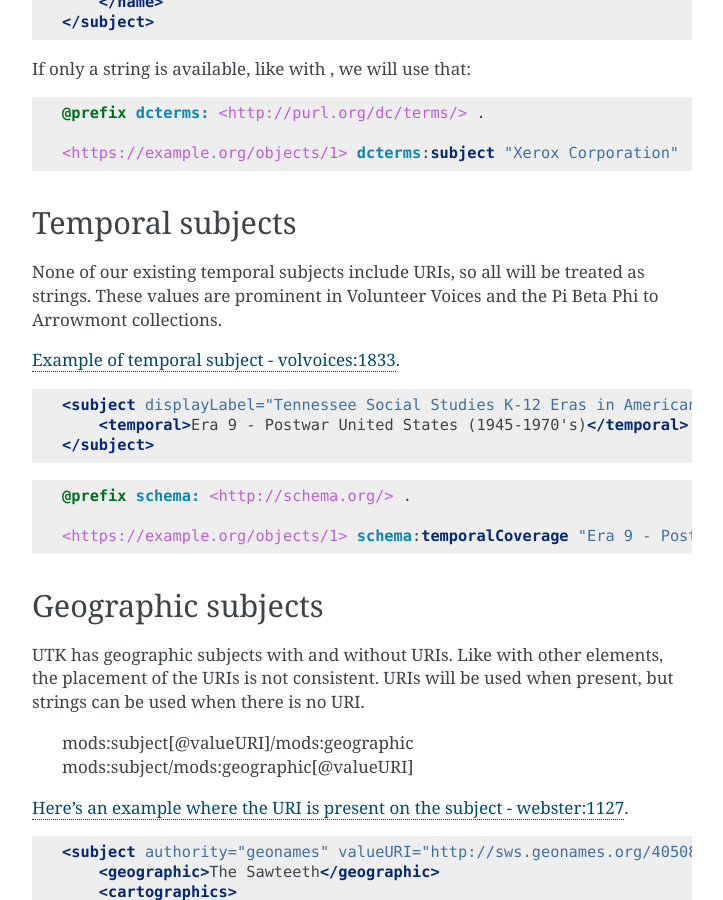
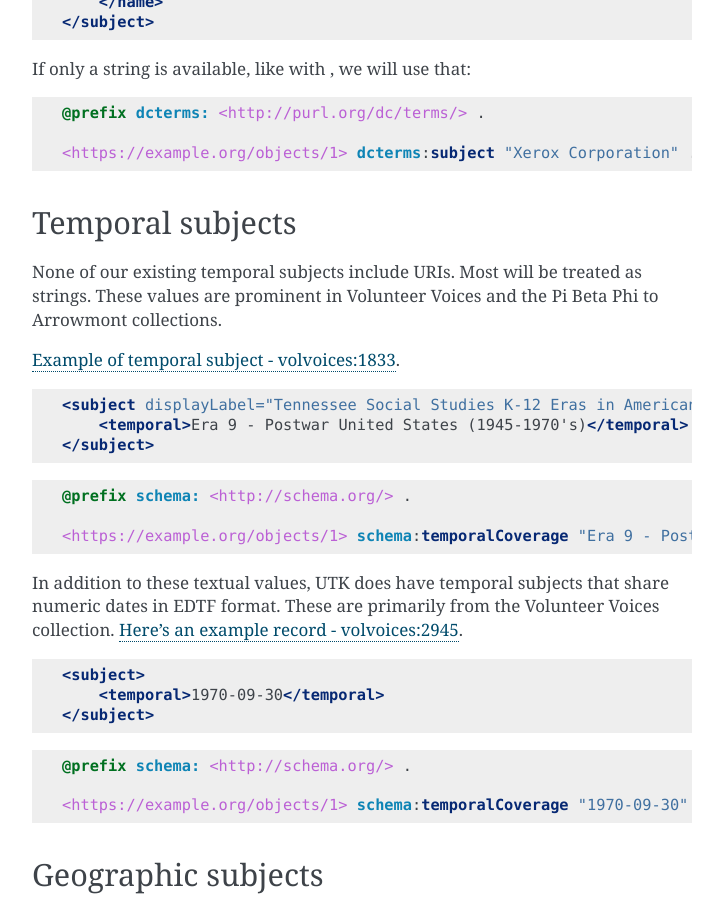
Before and after one commit to UTKcataloging/mods_to_rdf, a Sphinx documentation site: the page built from docs/source/top_level_elements/subject.rst, in a window 1280 px wide and 900 px high, scrolled down 3942 px. Shown: the whole window, without its empty margins (388-1111 px from the left). Built offline with Sphinx 7.4.7, drawn with Linux system fonts in a browser that asks for light colours; formulas are drawn with MathJax 3.

Commit message:
Add example of a temporal subject with a date.

```diff
--- a/docs/source/top_level_elements/subject.rst
+++ b/docs/source/top_level_elements/subject.rst
@@ -207,7 +207,7 @@ If only a string is available, like with , we will use that:
 Temporal subjects
 -----------------
 
-None of our existing temporal subjects include URIs, so all will be treated as strings. These values are prominent in
+None of our existing temporal subjects include URIs. Most will be treated as strings. These values are prominent in
 Volunteer Voices and the Pi Beta Phi to Arrowmont collections.
 
 `Example of temporal subject - volvoices:1833 <https://digital.lib.utk.edu/collections/islandora/object/volvoices%3A1833/datastream/MODS/view>`_.
@@ -224,6 +224,21 @@ Volunteer Voices and the Pi Beta Phi to Arrowmont collections.
     @prefix schema: <http://schema.org/> .
 
     <https://example.org/objects/1> schema:temporalCoverage "Era 9 - Postwar United States (1945-1970's)" .
+
+In addition to these textual values, UTK does have temporal subjects that share numeric dates in EDTF format. These are
+primarily from the Volunteer Voices collection. `Here's an example record - volvoices:2945 <https://digital.lib.utk.edu/collections/islandora/object/volvoices%3A2945/datastream/MODS/view>`_.
+
+.. code-block:: xml
+
+    <subject>
+        <temporal>1970-09-30</temporal>
+    </subject>
+
+.. code-block:: turtle
+
+    @prefix schema: <http://schema.org/> .
+
+    <https://example.org/objects/1> schema:temporalCoverage "1970-09-30" .
 
 Geographic subjects
 -------------------
```
